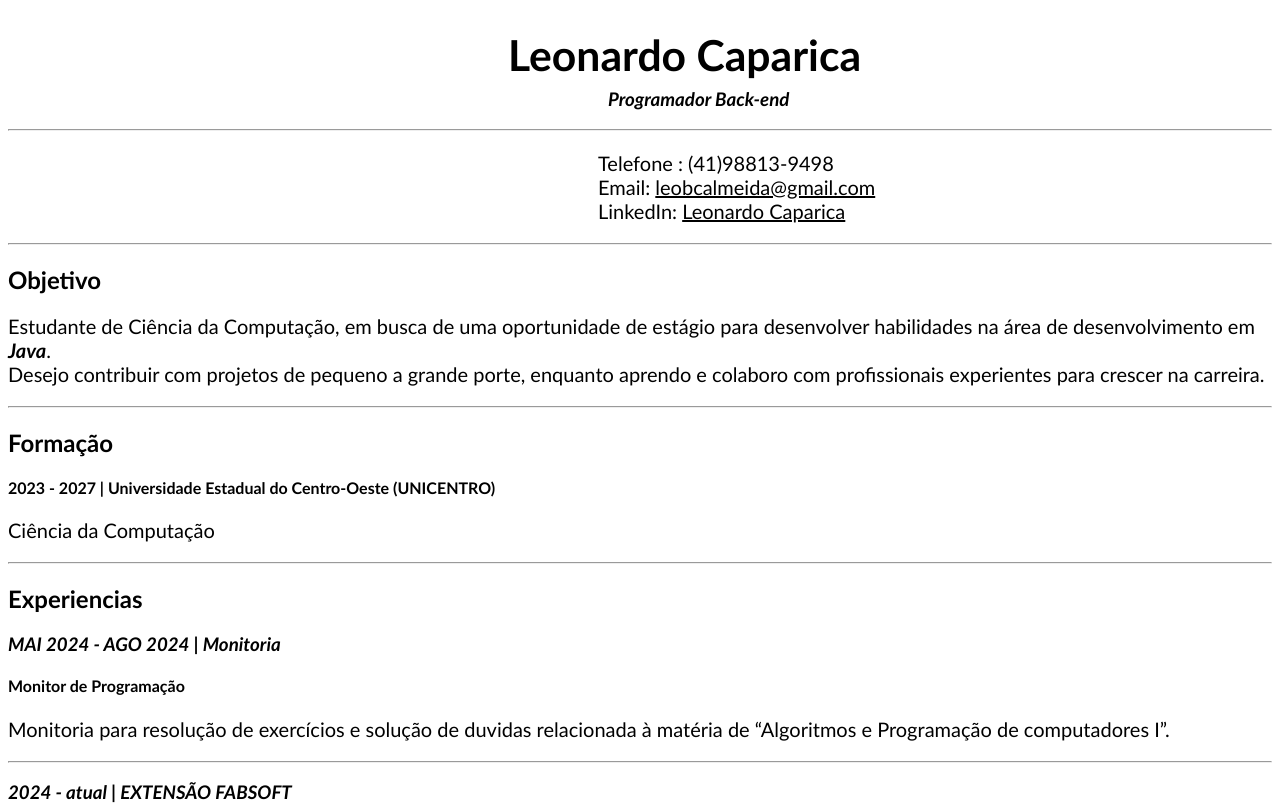
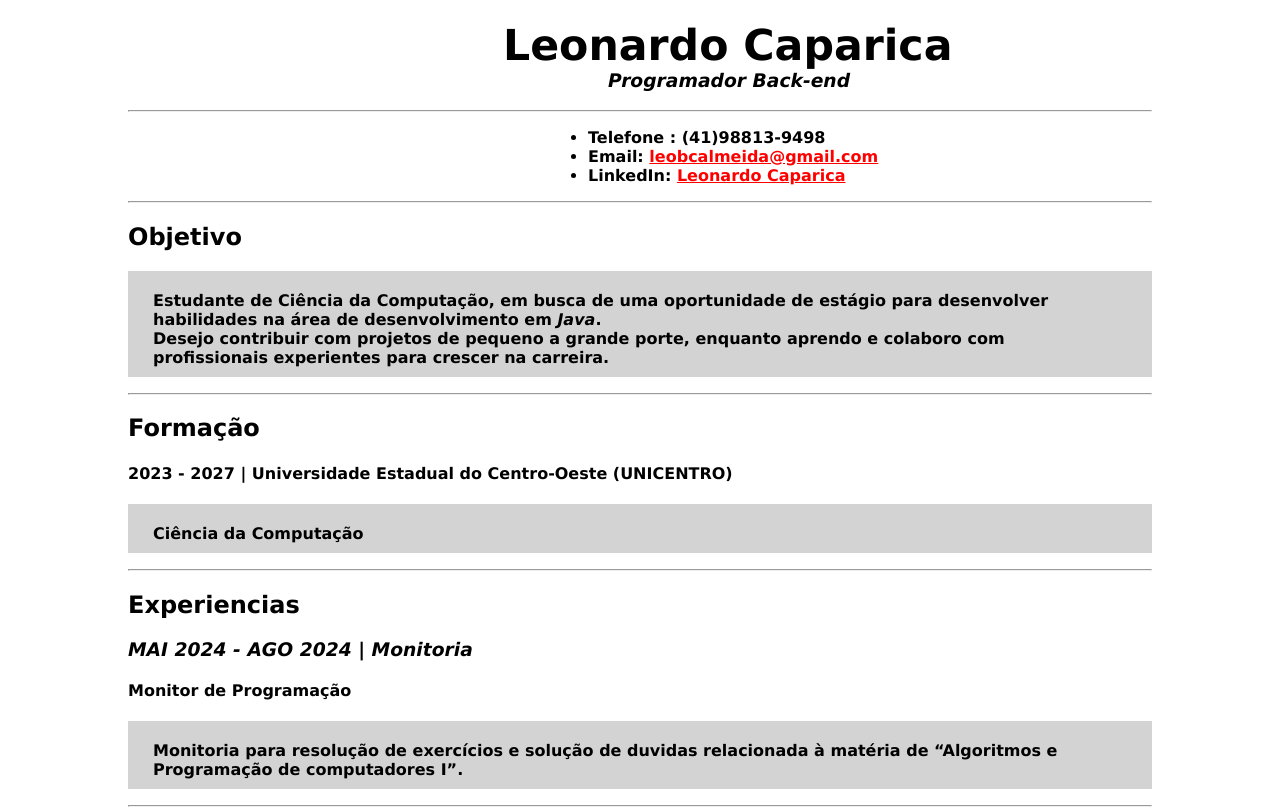
Before and after one commit to CaparicaLeo/DesenvolvimentoInterfaceWeb, a plain HTML site: page curriculo/index.html in a window 1280 px wide. Shown: the top 809 px of the page. Drawn offline with Linux system fonts and the light colour scheme.

Commit message:
atividade css

```diff
--- a/curriculo/style.css
+++ b/curriculo/style.css
@@ -1,30 +1,79 @@
-body{
-    font-family: 'Gill Sans', 'Gill Sans MT', Calibri, 'Trebuchet MS', sans-serif;
+body {
+  font-family: Verdana, Geneva, Tahoma, sans-serif;
+  width: 80%;
+  margin: auto;
+  font-weight: 600;
 }
-a{
-    color: black;
+
+p {
+  background-color: lightgray;
+  padding: 20px 30px 10px 25px;
 }
-a:hover{
-    color: blue;
+
+h1 {
+  padding: 20px 30px 10px 25px;
+  margin: 0;
+  font-size: 32pt;
+  margin-left: 350px;
 }
-.ferramentas,h3{
-    text-transform: none;
-    font-style: italic;
-    font-weight: bold;
-    color: black;
+
+h3,
+.ferramentas {
+  text-transform: none;
+  font-style: italic;
+  font-weight: bold;
+  color: black;
 }
-h1{
-    font-size: 32pt;
-    margin-left: 500px;
+
+ul li {
+  list-style-type: disc;
+  margin-left: 420px;
 }
-p,ul{
-    font-size: 15pt;
+
+.funcao {
+  margin-left: 480px;
+  margin-top: -10px;
 }
-ul li{
-    list-style-type:none;
-    margin-left: 550px;
+
+.destaque {
+  background-color: chartreuse;
+  font-size: 24px;
 }
-.funcao{
-    margin-left: 600px;
-    margin-top: -20px;
+
+.tamanho {
+  width: 400px;
+  height: 200px;
 }
+
+a {
+  color: black;
+}
+
+a:hover {
+  color: blue;
+}
+
+a:link {
+  color: red;
+}
+
+a:visited {
+  color: blue;
+}
+
+a:hover {
+  background-color: darkgray;
+}
+
+a:active {
+  background-color: yellow;
+}
+
+li {
+  list-style-type: square;
+}
+
+
+ol li {
+  list-style-type: upper-roman;
+}
```
